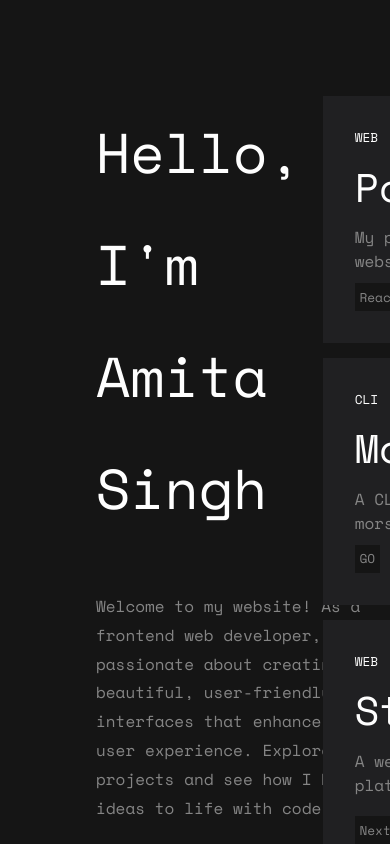
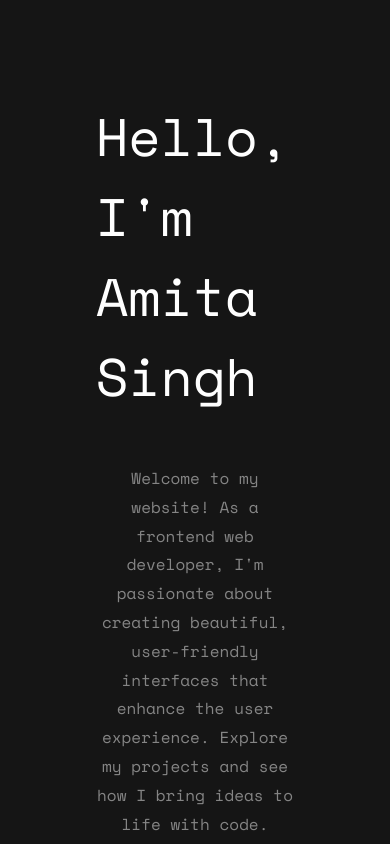
Before and after one commit to GeekAmita/myPortfolio, a React (Vite) app: page / in a window 390 px wide. Built offline with nearby package versions, Linux system fonts and the light colour scheme.

Commit message:
Added mobile view for home page

```diff
--- a/src/index.css
+++ b/src/index.css
@@ -25,7 +25,13 @@ body {
 
 .fontLarge {
   color: var(--fontPrimary);
-  font-size: clamp(3.5rem, 4.5vw, 6rem);
+  font-size: clamp(3.3rem, 5vw, 6rem);
   font-weight: 400;
   line-height: 7rem;
 }
+
+@media (max-width: 680px) {
+  .fontLarge {
+    line-height: 5rem;
+  }
+}
--- a/src/pages/Home/Home.css
+++ b/src/pages/Home/Home.css
@@ -1,7 +1,6 @@
 .home {
   display: flex;
   flex-direction: column;
-  align-items: flex-start;
   height: 100vh;
 }
 
@@ -16,10 +15,6 @@
 
 .section2 {
   display: flex;
-  justify-content: flex-start;
-  align-items: flex-start;
-  align-self: baseline;
-  width: 100%;
   gap: 3rem;
   padding: 0 6rem 6rem 6rem;
 }
@@ -99,8 +94,7 @@ span {
   display: grid;
   grid-template-columns: 1fr 1fr;
   grid-template-rows: 5rem 15rem 5rem 15rem 5rem;
-  column-gap: 0.8rem;
-  row-gap: 0.8rem;
+  grid-gap: 0.8rem;
   grid-template-areas:
     "box0 ."
     "box0 box1"
@@ -119,3 +113,48 @@ span {
   width: 3rem;
   background-color: var(--fontPrimary);
 }
+
+@media (max-width: 680px) {
+  .home {
+    overflow-x: hidden;
+    overflow-y: scroll;
+    gap: 4rem;
+  }
+  .section1 {
+    flex-direction: column;
+    gap: 3rem;
+  }
+
+  .section2 {
+    justify-content: center;
+  }
+
+  .intro {
+    justify-content: center;
+    align-items: center;
+  }
+
+  .about {
+    width: 100%;
+    text-align: center;
+  }
+
+  .content {
+    display: none;
+  }
+
+  .info {
+    width: 100%;
+  }
+
+  .container {
+    grid-template-columns: 1fr;
+    grid-template-rows: 15rem 15rem 15rem 15rem;
+    grid-gap: 0.8rem;
+    grid-template-areas:
+      "box0"
+      "box1"
+      "box2"
+      "box3";
+  }
+}
```
